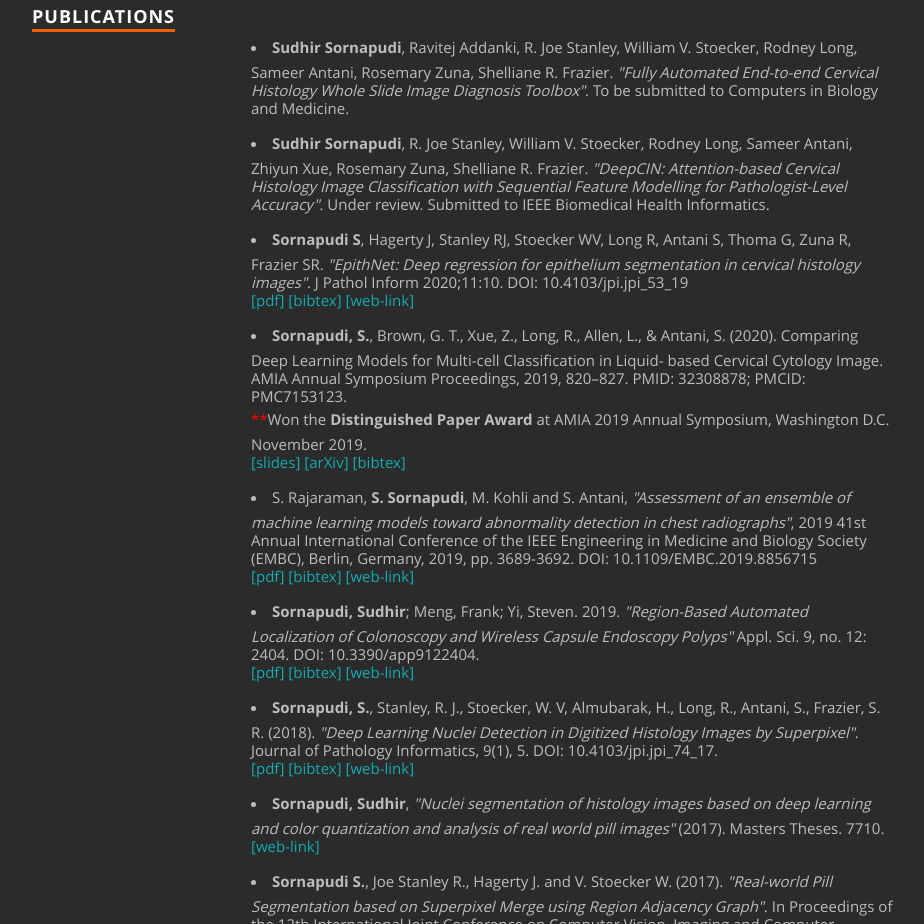
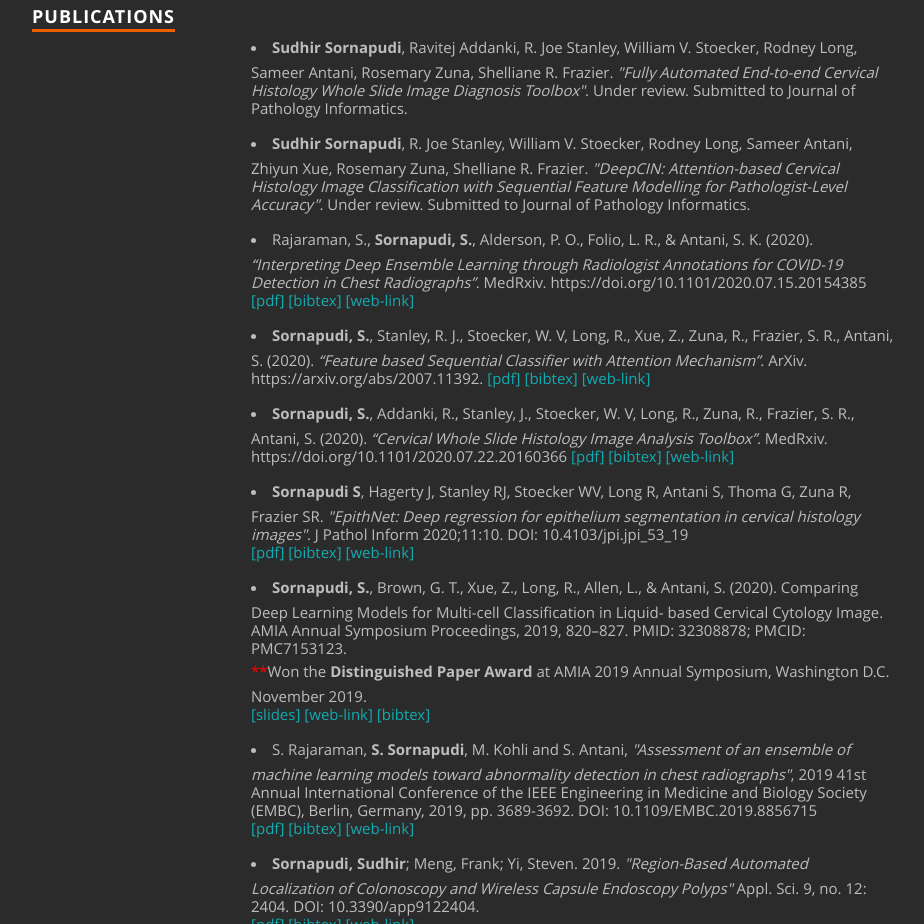
Before and after one commit to Sdhir/sdhir.github.io, a plain HTML site: page index.html in a window 1280 px wide. Shown: the part 1573-2497 px from the top of the page, without its empty margins (154-1078 px from the left). Drawn offline with nearby package versions, Linux system fonts and the light colour scheme; files whose address does not match are found by name.

Commit message:
new arxiv 2020 papers added

```diff
--- a/index.html
+++ b/index.html
@@ -93,8 +93,8 @@
 
             <h2 class="title_">About Me</h2>
 
-            <p>I am currently a Ph.D. student in the Image Processing Laboratory at Missouri University of Science and Technology, Rolla.
-               My research involves designing image processing techniques and computational models
+            <p>I am currently working as an Associate Imaging Scientist at Corteva Agriscience.
+               My Ph.D. research involved designing  image processing techniques and computational models
                that can facilitate automated cervical cancer diagnosis from histopathologic images of tissue biopsies. I have worked with various
                biomedical image databases like cervical histology (microscopy images), cervical cytology (microscopy images), chest X-ray
                scans, GI tract polyps from colonoscopy and wireless capsule endoscopy, foot prosthesis; and natural images datasets like
@@ -155,14 +155,41 @@
                            <li>
                               <strong>Sudhir Sornapudi</strong>, Ravitej Addanki, R. Joe Stanley, William V. Stoecker, Rodney Long, Sameer Antani,
                               Rosemary Zuna, Shelliane R. Frazier. <i>"Fully Automated End-to-end Cervical Histology Whole Slide Image Diagnosis
-                              Toolbox"</i>. To be submitted to Computers in Biology and Medicine.
+                              Toolbox"</i>. Under review. Submitted to Journal of Pathology Informatics.
                            </li>
 
                            <li>
                               <strong>Sudhir Sornapudi</strong>, R. Joe Stanley, William V. Stoecker, Rodney Long, Sameer Antani, Zhiyun Xue,
                               Rosemary Zuna, Shelliane R. Frazier. <i>"DeepCIN: Attention-based Cervical Histology Image Classification with
-                              Sequential Feature Modelling for Pathologist-Level Accuracy"</i>. Under review. Submitted to IEEE Biomedical
-                              Health Informatics.
+                              Sequential Feature Modelling for Pathologist-Level Accuracy"</i>. Under review. Submitted to Journal of Pathology
+                              Informatics.
+                           </li>
+
+                           <li>
+                              Rajaraman, S., <strong>Sornapudi, S.</strong>, Alderson, P. O., Folio, L. R., & Antani, S. K. (2020).
+                              <i>“Interpreting Deep Ensemble Learning through Radiologist Annotations for COVID-19 Detection in
+                              Chest Radiographs”</i>. MedRxiv. https://doi.org/10.1101/2020.07.15.20154385
+                              <a href="files/papers/2020.07.15.20154385v1.full.pdf">[pdf] </a>
+                              <a href="files/papers/bibtex/interpreting-deep-ensemble-learning-through-radiologist-annotations-for-covid-19-detection-in-chest-radiographs.bib">[bibtex] </a>
+                              <a href="https://www.medrxiv.org/content/10.1101/2020.07.15.20154385v1">[web-link] </a>
+                           </li>
+
+                           <li>
+                              <strong>Sornapudi, S.</strong>, Stanley, R. J., Stoecker, W. V, Long, R., Xue, Z., Zuna, R., Frazier,
+                              S. R., Antani, S. (2020). <i>“Feature based Sequential Classifier with Attention Mechanism”</i>.
+                              ArXiv. https://arxiv.org/abs/2007.11392.
+                              <a href="files/papers/2007.11392.pdf">[pdf] </a>
+                              <a href="files/papers/bibtex/deepcin-arxiv.bib">[bibtex] </a>
+                              <a href="https://arxiv.org/abs/2007.11392">[web-link] </a>
+                           </li>
+
+                           <li>
+                              <strong>Sornapudi, S.</strong>, Addanki, R., Stanley, J., Stoecker, W. V, Long, R., Zuna, R., Frazier,
+                              S. R., Antani, S. (2020). <i>“Cervical Whole Slide Histology Image Analysis Toolbox”</i>.
+                              MedRxiv. https://doi.org/10.1101/2020.07.22.20160366
+                              <a href="files/papers/2020.07.22.20160366v1.full.pdf">[pdf] </a>
+                              <a href="files/papers/bibtex/cervical-whole-slide-histology-image-analysis-toolbox (1).bib">[bibtex] </a>
+                              <a href="https://www.medrxiv.org/content/10.1101/2020.07.22.20160366v1">[web-link] </a>
                            </li>
 
                            <li>
@@ -180,7 +207,7 @@
                               AMIA Annual Symposium Proceedings, 2019, 820–827. PMID: 32308878; PMCID: PMC7153123.</br>
                               <font color="red">**</font>Won the <strong>Distinguished Paper Award</strong> at AMIA 2019 Annual Symposium, Washington D.C. November 2019.</br>
                               <a href="files/papers/sudhir_amia_2019.pdf">[slides] </a>
-                              <a href="https://arxiv.org/abs/1910.00722">[arXiv] </a>
+                              <a href="https://arxiv.org/abs/1910.00722">[web-link] </a>
                               <a href="files/papers/bibtex/amia19.bib">[bibtex] </a>
                            </li>
 
```
Also changed, not shown: files/papers/thumbnails/AMIA2019.PNG (deleted), 8 other files.
